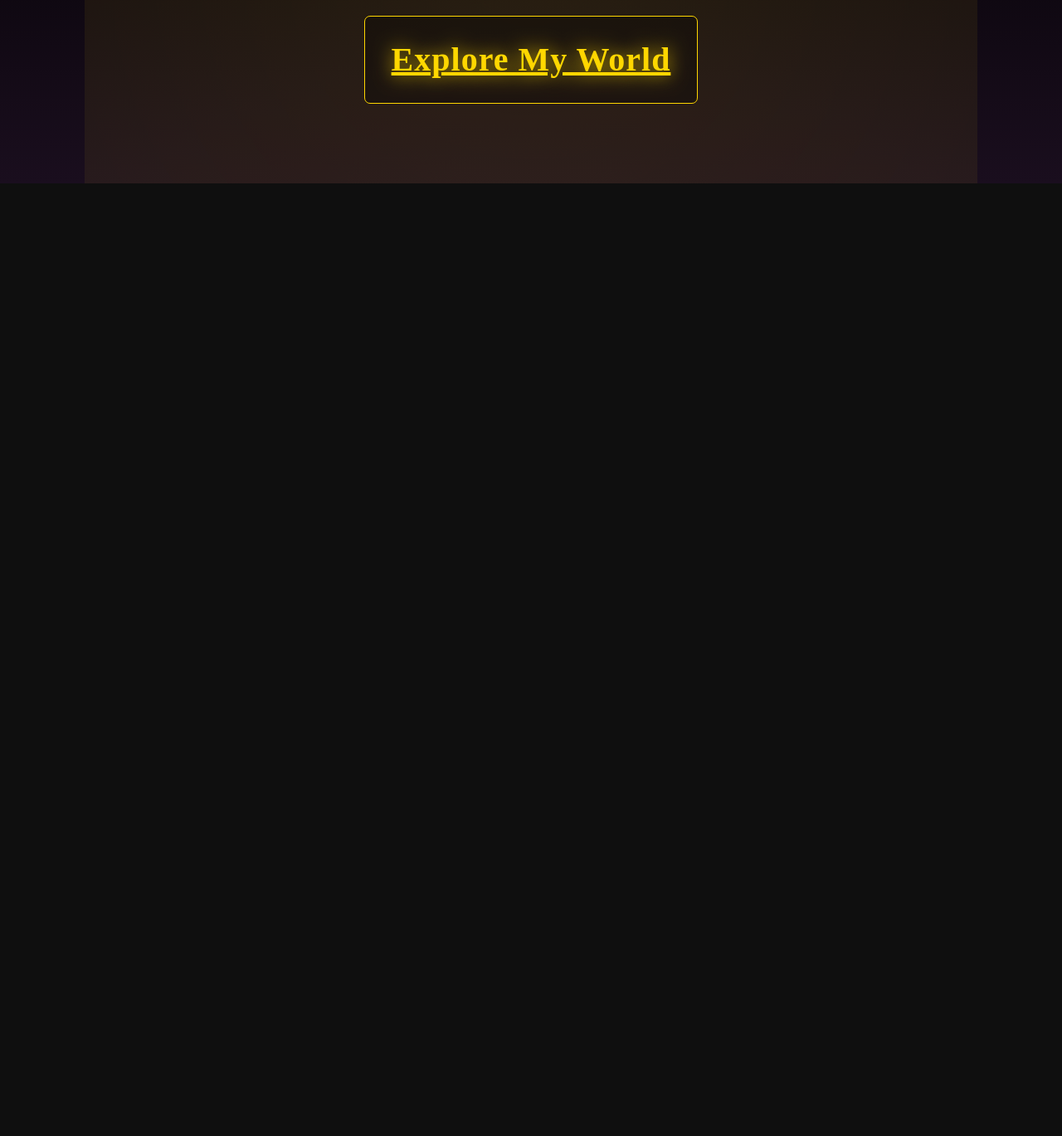
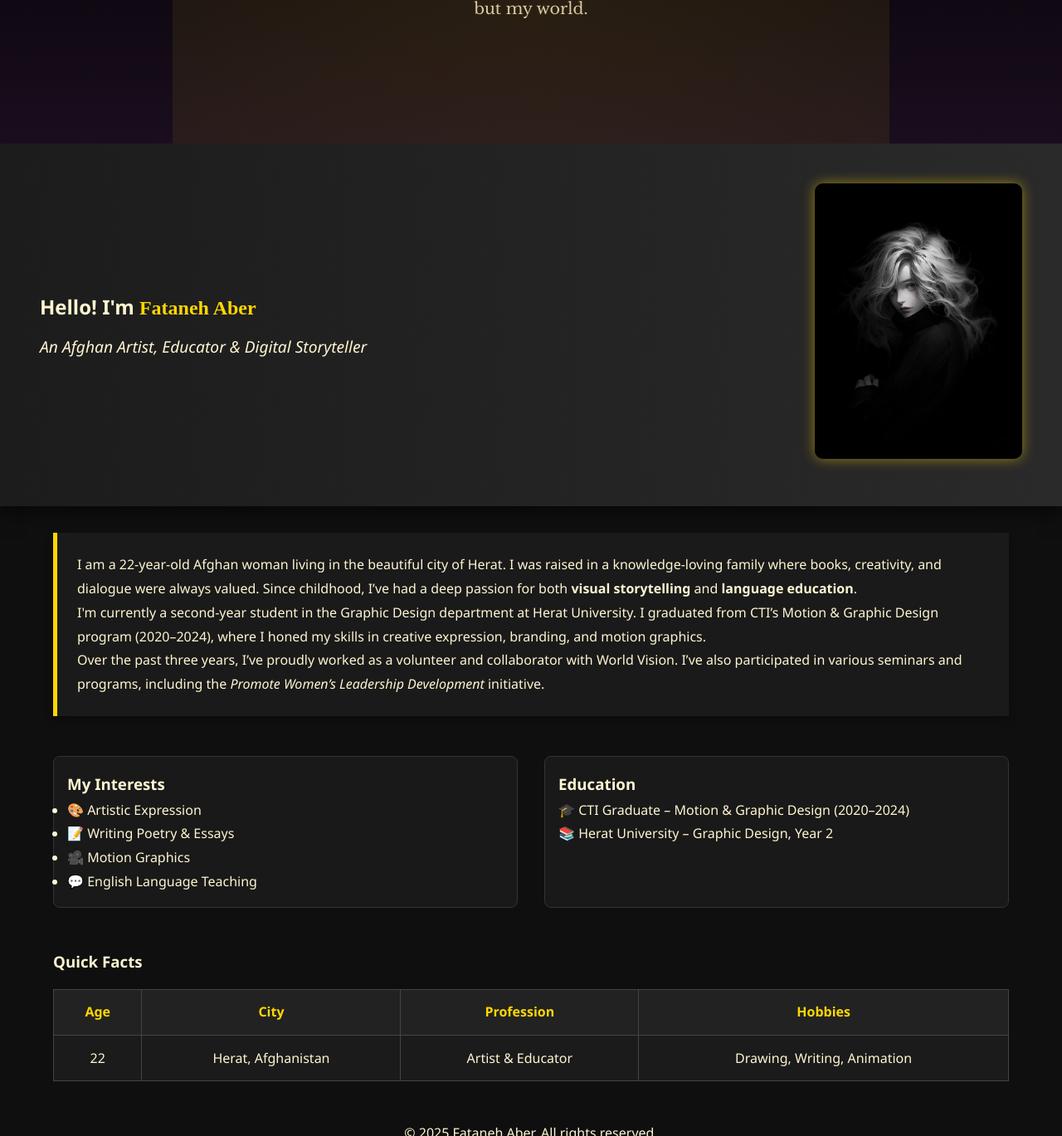
Before and after one commit to Aber1972/Aber-s-Portfolio-Website, a plain HTML site: page index.html in a window 1280 px wide. Shown: the part 1431-2800 px from the top of the page at 83% size. Before the commit the page ends 1652 px from the top, so only its background shows below. Drawn offline with nearby package versions, Linux system fonts and the light colour scheme.

Commit message:
Add files via upload

```diff
--- a/index.html
+++ b/index.html
@@ -11,6 +11,17 @@
     />
   </head>
   <body>
+    <header>
+      <nav class="navbar">
+        <ul>
+          <li><a href="index.html">Home</a></li>
+          <li><a href="skills.html">Skills</a></li>
+          <li><a href="experiences.html">Experience</a></li>
+          <li><a href="contact.html">Contact</a></li>
+        </ul>
+      </nav>
+    </header>
+
     <!-- Background Video Section -->
     <section class="hero-section">
       <video autoplay muted loop class="bg-video">
@@ -47,11 +58,79 @@
           If you're ready to feel, not just see — if you dare to wander deeper —
           then I invite you to explore not just my portfolio, but my world.
         </p>
-
-        <h2>
-          <a href="explor.html" class="explore-button"> Explore My World</a>
-        </h2>
       </div>
     </section>
+
+    <section class="about-hero">
+      <div class="intro-text">
+        <h1>Hello! I'm <span class="highlight">Fataneh Aber</span></h1>
+        <p class="subtitle">An Afghan Artist, Educator & Digital Storyteller</p>
+      </div>
+      <div class="profile-pic">
+        <img src="pic.jpg" alt="Fataneh Aber" />
+      </div>
+    </section>
+
+    <section class="about-content">
+      <div class="bio-box">
+        <p>
+          I am a 22-year-old Afghan woman living in the beautiful city of Herat.
+          I was raised in a knowledge-loving family where books, creativity, and
+          dialogue were always valued. Since childhood, I’ve had a deep passion
+          for both <strong>visual storytelling</strong> and
+          <strong>language education</strong>.
+        </p>
+        <p>
+          I'm currently a second-year student in the Graphic Design department
+          at Herat University. I graduated from CTI’s Motion & Graphic Design
+          program (2020–2024), where I honed my skills in creative expression,
+          branding, and motion graphics.
+        </p>
+        <p>
+          Over the past three years, I’ve proudly worked as a volunteer and
+          collaborator with World Vision. I’ve also participated in various
+          seminars and programs, including the
+          <em>Promote Women’s Leadership Development</em> initiative.
+        </p>
+      </div>
+
+      <div class="details-grid">
+        <div class="detail-box">
+          <h3>My Interests</h3>
+          <ul>
+            <li>🎨 Artistic Expression</li>
+            <li>📝 Writing Poetry & Essays</li>
+            <li>🎥 Motion Graphics</li>
+            <li>💬 English Language Teaching</li>
+          </ul>
+        </div>
+
+        <div class="detail-box">
+          <h3>Education</h3>
+          <p>🎓 CTI Graduate – Motion & Graphic Design (2020–2024)</p>
+          <p>📚 Herat University – Graphic Design, Year 2</p>
+        </div>
+      </div>
+
+      <div class="about-table">
+        <h3>Quick Facts</h3>
+        <table>
+          <tr>
+            <th>Age</th>
+            <th>City</th>
+            <th>Profession</th>
+            <th>Hobbies</th>
+          </tr>
+          <tr>
+            <td>22</td>
+            <td>Herat, Afghanistan</td>
+            <td>Artist & Educator</td>
+            <td>Drawing, Writing, Animation</td>
+          </tr>
+        </table>
+      </div>
+    </section>
+    <footer>
+      <p style="text-align: center; padding: 1rem;">&copy; 2025 Fataneh Aber. All rights reserved.</p>
   </body>
 </html>
--- a/style.css
+++ b/style.css
@@ -817,3 +817,5 @@ body {
     background-color: #38460511; /* رنگ کلی پس‌زمینه */
   }
 }
+@media (max-width: 768) {
+}
```
Also changed, not shown: contact.html (+27 -4 lines), experiences.html (+36 -0 lines).
